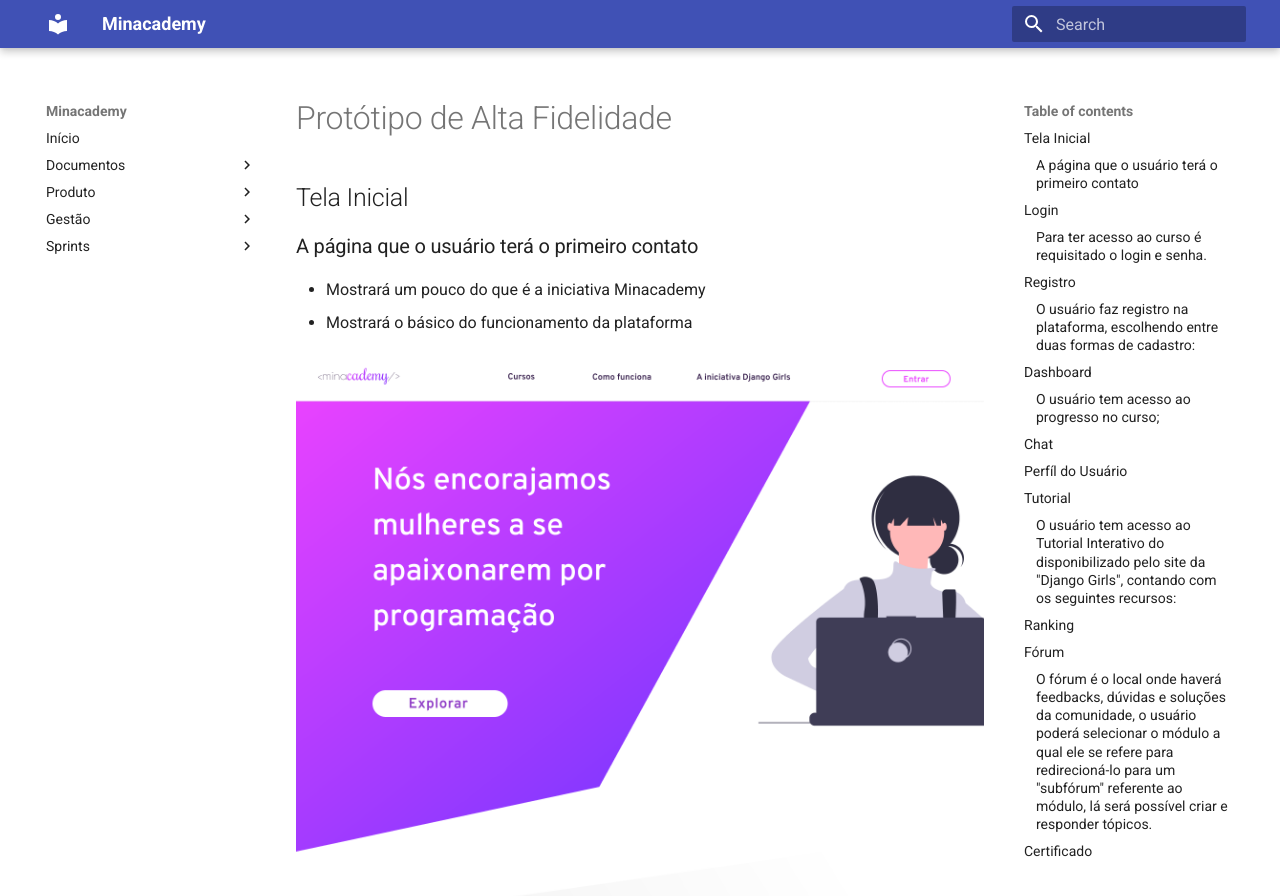
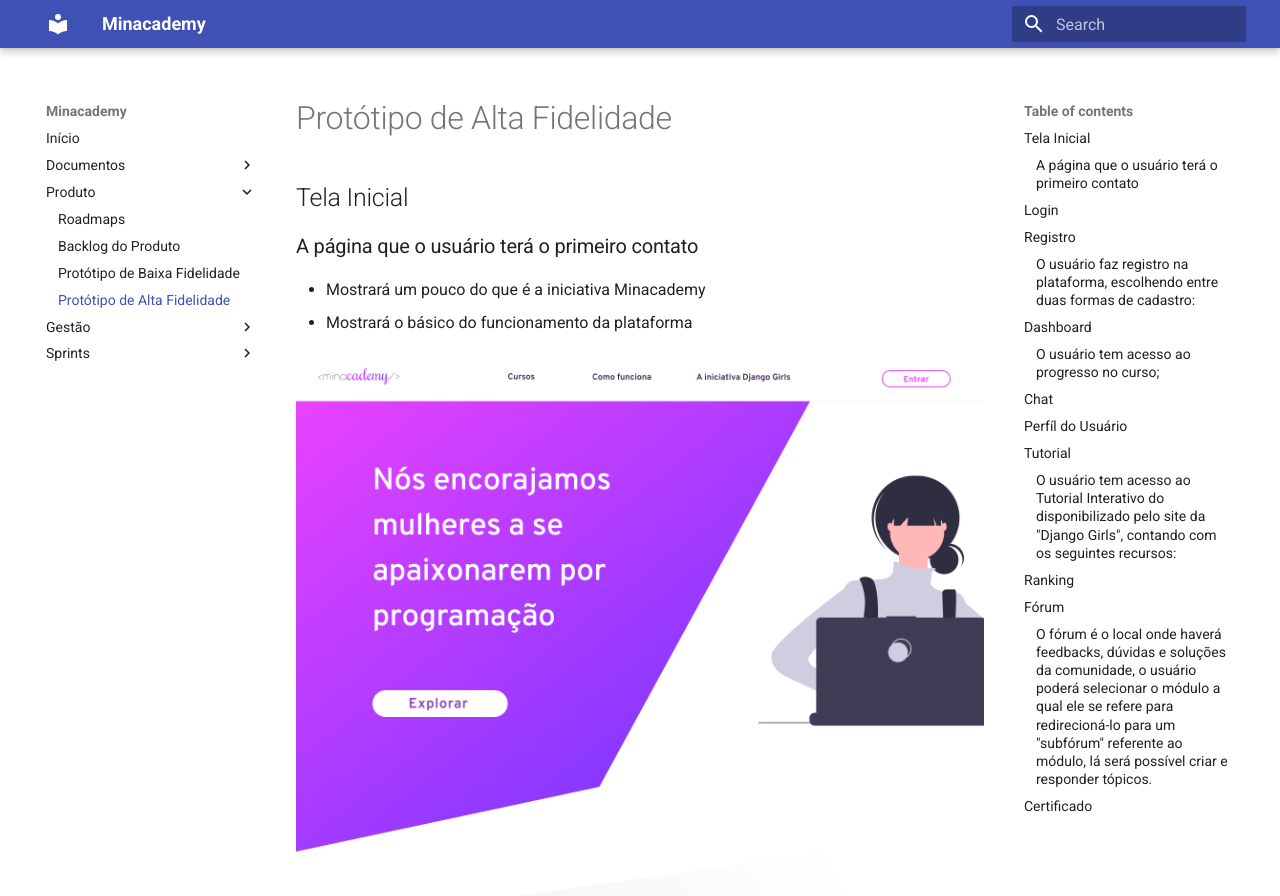
Before and after one commit to fga-eps-mds/2020.1-Minacademy-Wiki, an MkDocs documentation site: the page built from docs/produto/prototipo_alta.md, in a window 1280 px wide and 900 px high. Shown: the top 896 px of the window. Built offline with MkDocs 1.6.1 and Material for MkDocs 9.7.7, drawn with Linux system fonts in a browser that asks for light colours.

Commit message:
Adicionado referencia do documento na nav

```diff
--- a/docs/produto/prototipo_alta.md
+++ b/docs/produto/prototipo_alta.md
@@ -11,7 +11,7 @@
 
 ## Login
 
-### Para ter acesso ao curso é requisitado o login e senha.
+ Para ter acesso ao curso é requisitado o login e senha.
 
 ![](prototipo_alta/09-login-screen.png "Login")
 
--- a/mkdocs.yml
+++ b/mkdocs.yml
@@ -13,6 +13,7 @@
       - Roadmaps: produto/roadmaps.md
       - Backlog do Produto: produto/product_backlog.md
       - Protótipo de Baixa Fidelidade: produto/prototipo_baixa.md
+      - Protótipo de Alta Fidelidade: produto/prototipo_alta.md
   - Gestão:
       - Plano de Comunicação: gestao/plano_comunicacao.md
       - Plano de Gestão de Riscos: gestao/plano_riscos.md
```
